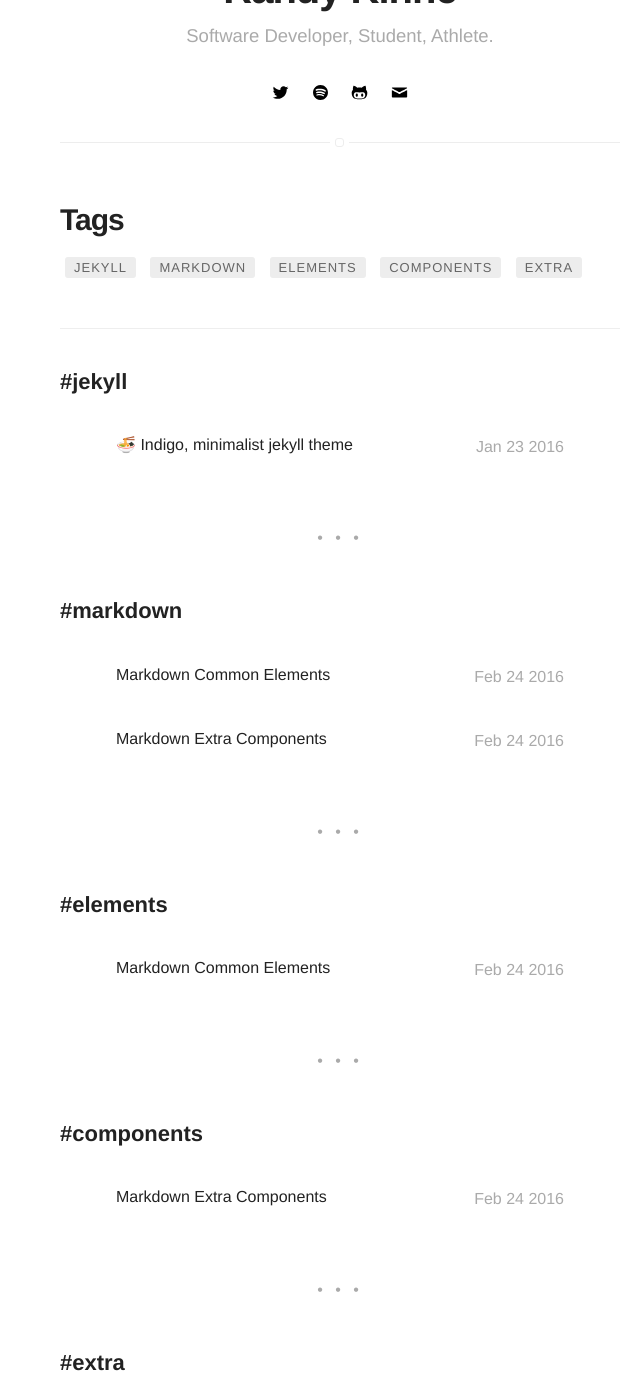
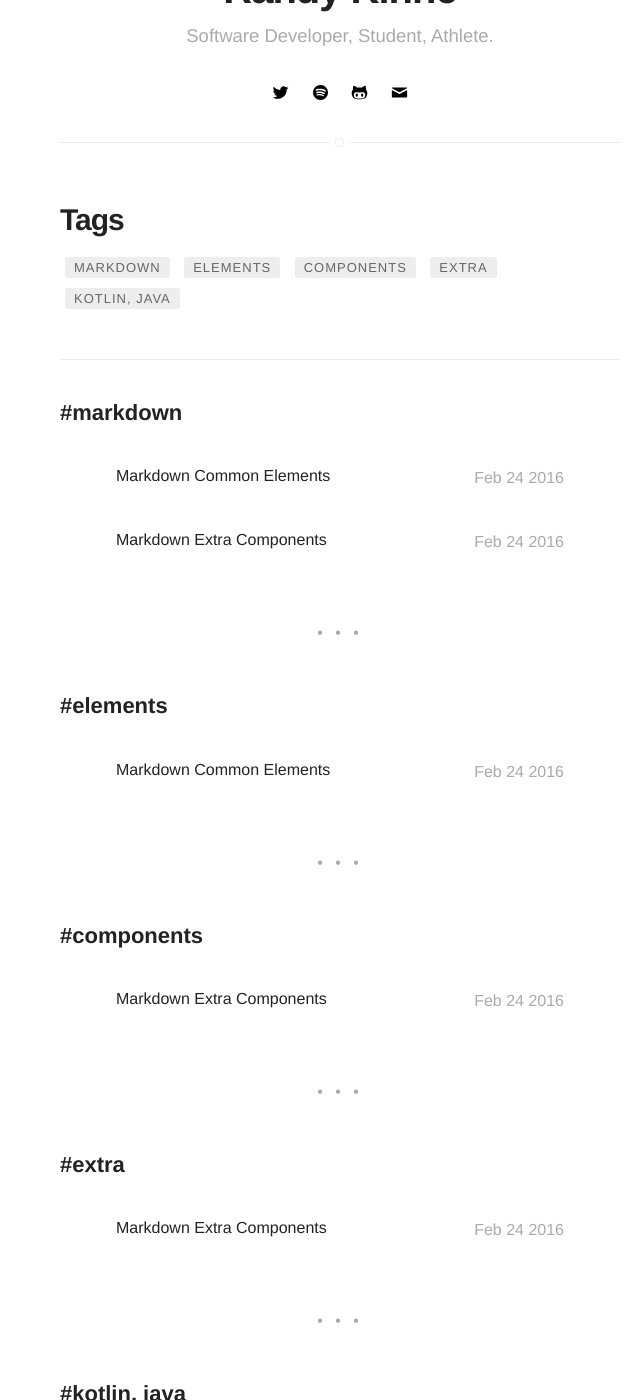
Before and after one commit to randykinne/randykinne.dev, a Jekyll site: the page built from tags.html, in a window 1280 px wide and 1400 px high, scrolled down 312 px. Shown: the whole window, without its empty margins (300-940 px from the left). Built offline with Jekyll 4.4.1, drawn with Linux system fonts in a browser that asks for light colours; emoji names are drawn with the system emoji font; some of the changed lines change nothing that is shown; some of the changed text lies outside the part shown.

Commit message:
Add images, update project

```diff
--- a/_posts/2016-01-23-indigo-jekyll-theme.markdown
+++ b/_posts/2016-01-23-indigo-jekyll-theme.markdown
@@ -1,15 +1,15 @@
 ---
-title: ":ramen: Indigo, minimalist jekyll theme"
+title: "Nexly Network"
 layout: post
-date: 2016-01-23 22:10
-tag: jekyll
-image: https://koppl.in/indigo/assets/images/jekyll-logo-light-solid.png
+date: 2019-01-07 10:40 PM
+tag: kotlin, java
+image: https://randykinne.github.io/assets/images/nexlydark.png
 headerImage: true
 projects: true
 hidden: true # don't count this post in blog pagination
-description: "This is a simple and minimalist template for Jekyll for those who likes to eat noodles."
+description: "Software Development for Nexly Network Game Server"
 category: project
-author: johndoe
+author: Randy Kinne
 externalLink: false
 ---
 
@@ -19,17 +19,17 @@
 
 ---
 
-What has inside?
+Skills utilized:
 
-- Gulp
-- BrowserSync
-- Stylus
-- SVG
-- Travis
-- No JS
-- [98/100](https://developers.google.com/speed/pagespeed/insights/?url=http%3A%2F%2Fsergiokopplin.github.io%2Findigo%2F)
+- Kotlin
+- Java
+- ssh
+- Linux Administration
+- MySQL/MongoDB
+- Git
+- Continuous Integration
 
 ---
 
-[Check it out](http://sergiokopplin.github.io/indigo/) here.
-If you need some help, just [tell me](http://github.com/sergiokopplin/indigo/issues).
+[Check it out](http://nexly.network) here.
+If you need some help, just [tell me](http://github.com/randykinne/randykinne.github.io/issues).
```
Also changed, not shown: assets/images/nexly.png (added), assets/images/nexlydark.png (added).
